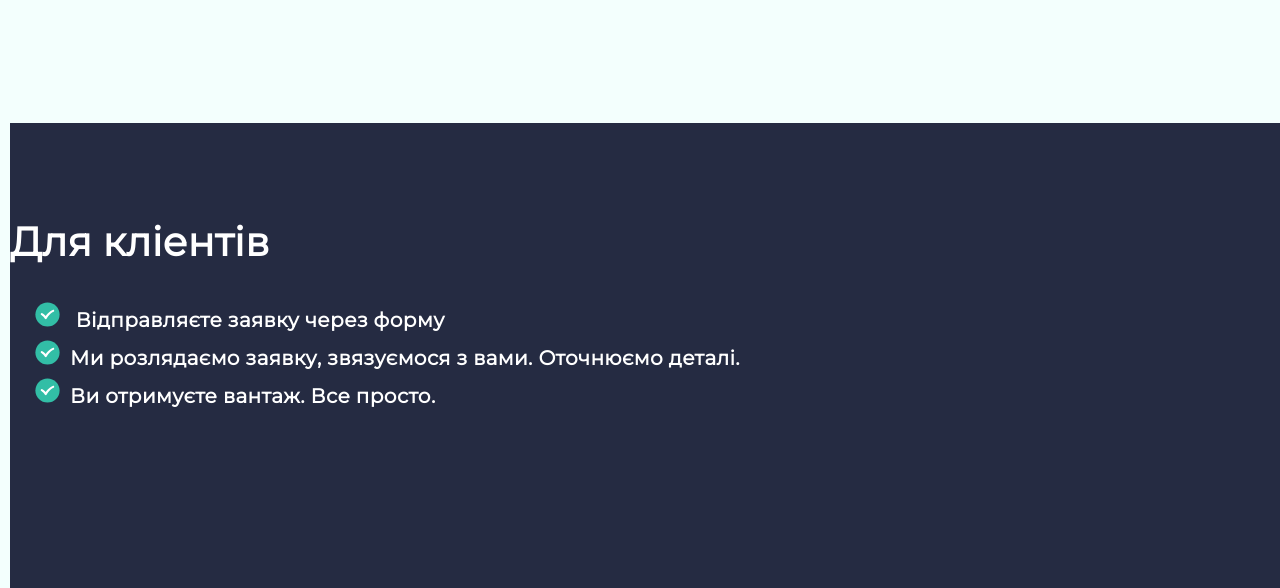
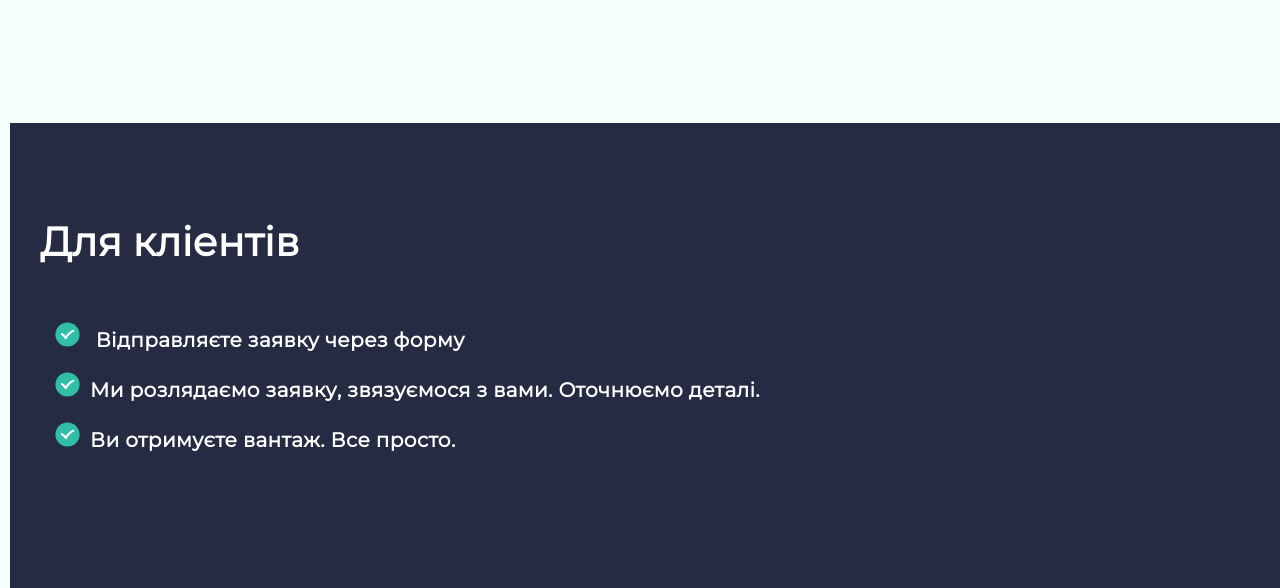
Before and after one commit to Raider2019/Python, a Flask app: page / in a window 1280 px wide; the page is wider, and only the part inside the window is pictured. Shown: the part 2282-2870 px from the top of that part. Run offline with Flask 2, Linux system fonts and the light colour scheme.

Commit message:
#reload-css

```diff
--- a/index.html
+++ b/index.html
@@ -171,11 +171,11 @@
         </div>
         <div class="row ">
           <div class="features-list mt-4">
-            <div class="col-md-12">
+
               <h6> Відправляєте заявку через форму </h6>
               <h6>Ми розлядаємо заявку, звязуємося з вами. Оточнюємо деталі.</h6>
               <h6>Ви отримуєте вантаж. Все просто.</h6>
-            </div>
+
 
           </div>
         </div>
--- a/static/style.css
+++ b/static/style.css
@@ -226,6 +226,7 @@ font-weight: bold;
  font-size: 40px;
  line-height: 57px;
  letter-spacing: 0.2px;
+ margin-left: 30px;
 
 }
 .features-list h6::before{
@@ -241,7 +242,7 @@ font-weight: bold;
     font-size:20px;
     line-height: 24px;
     letter-spacing: 0.4px;
-
+    margin: 20px;
 
 
 }
```
